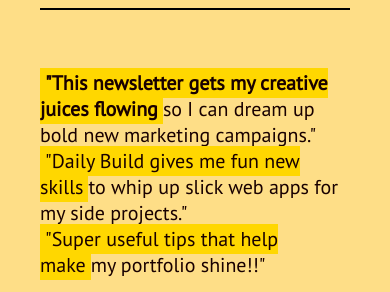
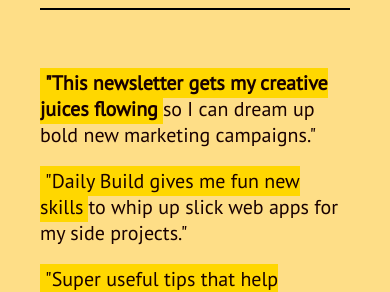
Before and after one commit to joshuavoydik/daily-build, a React (Create React App) app: page / in a window 390 px wide. Shown: the part 539-831 px from the top of the page. Built offline with nearby package versions, Linux system fonts and the light colour scheme.

Commit message:
made this shit mobile friendly

```diff
--- a/src/Columns.js
+++ b/src/Columns.js
@@ -17,6 +17,7 @@
 
   @media (max-width: 768px) {
     width: 100%; // stacks columns on smaller screens
+    margin-bottom: 20px; // adds space between the stacked columns
   }
 `;
 
```
